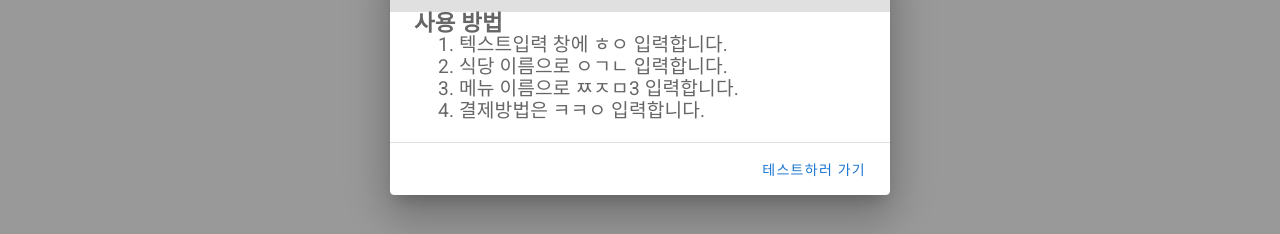
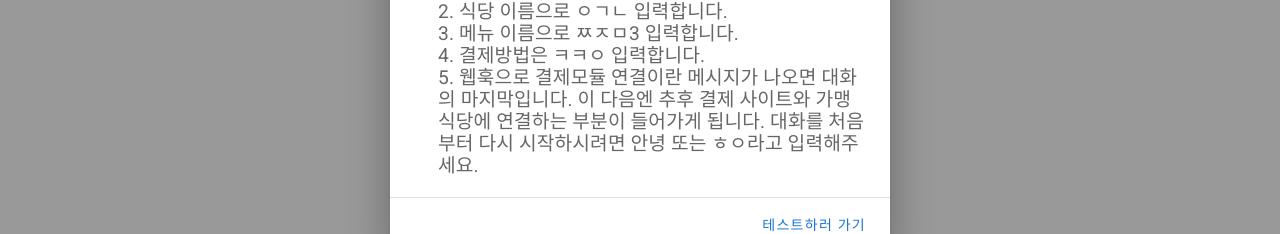
Before and after one commit to SnowLeopardMoonBear/vision-for-everyone-refactored, a Vue app in the folder frontend/: page / in a window 1280 px wide. Shown: the part 326-560 px from the top of the page. Built offline with nearby package versions, Linux system fonts and the light colour scheme; no server answers.

Commit message:
안내메시지 추가

```diff
--- a/frontend/src/App.vue
+++ b/frontend/src/App.vue
@@ -22,6 +22,7 @@
 <ul>2. 식당 이름으로  ㅇㄱㄴ 입력합니다.</ul>
 <ul>3. 메뉴 이름으로 ㅉㅈㅁ3 입력합니다.</ul>
 <ul>4. 결제방법은 ㅋㅋㅇ 입력합니다.</ul>
+<ul>5. 웹훅으로 결제모듈 연결이란 메시지가 나오면 대화의 마지막입니다. 이 다음엔 추후 결제 사이트와 가맹식당에 연결하는 부분이 들어가게 됩니다. 대화를 처음부터 다시 시작하시려면 안녕 또는 ㅎㅇ라고 입력해주세요.</ul>
 
           </v-card-text>
 
```
